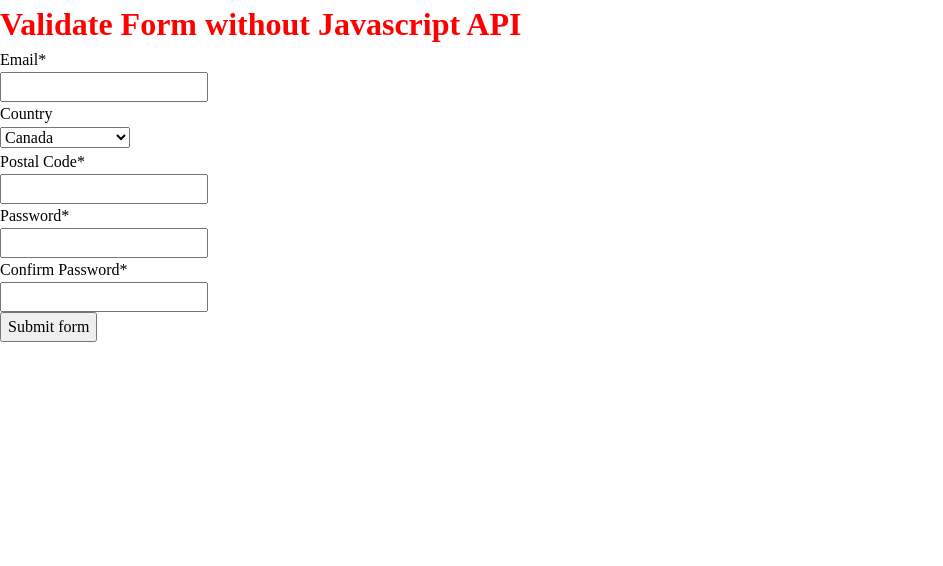
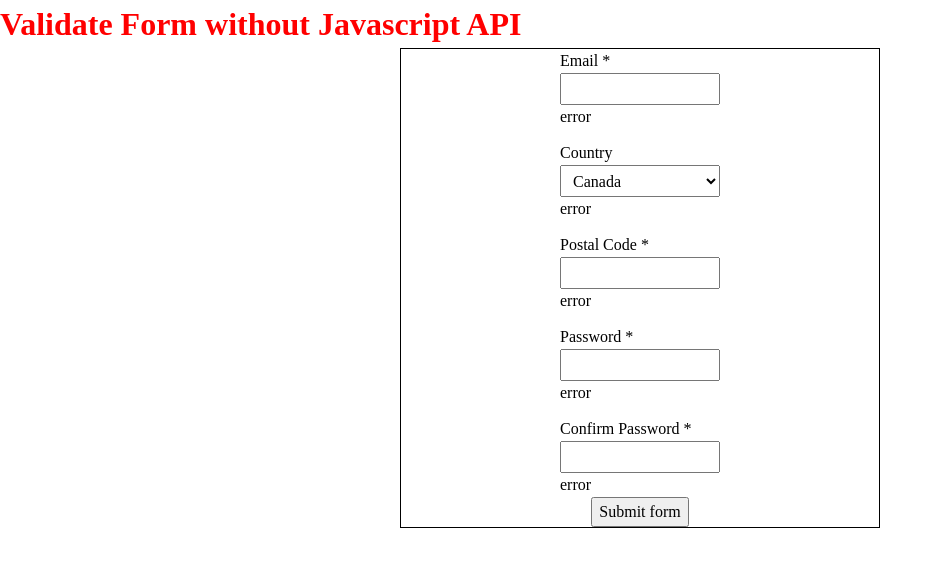
Before and after one commit to DustUnderBag/form-validation-noAPI, a website built with webpack: page src/template.html in a window 1280 px wide. Shown: the whole page, without its empty margins (0-943 px from the left). Built offline with nearby package versions, Linux system fonts and the light colour scheme.

Commit message:
Complete basic styling for the form and fields

```diff
--- /dev/null
+++ b/src/styles.css
@@ -0,0 +1,41 @@
+.error-msg {
+  height: 1.2rem;
+  font-size: 1.2rem;
+  line-height: 1;
+}
+
+.form-row ~ .form-row {
+  margin-top: 12px;
+}
+
+.invalid {
+  color: red;
+}
+
+.valid {
+  color: green;
+}
+
+form {
+  width: 480px;
+  border: 1px solid black;
+  margin: 0 auto;
+
+  display: flex;
+  flex-direction: column;
+  align-items: center;
+}
+
+input,
+select,
+option {
+  width: 160px;
+  height: 2rem;
+  font-size: 1rem;
+  line-height: 1;
+  padding: 5px 8px;
+}
+
+span.guide {
+  display: block;
+}
--- a/src/template.html
+++ b/src/template.html
@@ -9,8 +9,9 @@
     <h1>Validate Form without Javascript API</h1>
     <form action="#" novalidate>
       <p class="form-row">
-        <label for="email">Email<span aria-label="label">*</span></label>
+        <label for="email">Email<span aria-label="label"> *</span></label>
         <input type="email" id="email" required />
+        <span class="guide">error</span>
       </p>
 
       <p class="form-row">
@@ -21,23 +22,26 @@
           <option value="uk">United Kingdom</option>
           <option value="fr">France</option>
         </select>
+        <span class="guide">error</span>
       </p>
 
       <p class="form-row">
         <label for="postal-code"
-          >Postal Code<span aria-label="label">*</span></label
+          >Postal Code<span aria-label="label"> *</span></label
         >
         <input type="text" id="postal-code" required />
+        <span class="guide">error</span>
       </p>
 
       <p class="form-row">
-        <label for="pwd">Password<span aria-label="label">*</span></label>
+        <label for="pwd">Password<span aria-label="label"> *</span></label>
         <input type="password" name="pwd" id="pwd" required minlength="8" />
+        <span class="guide">error</span>
       </p>
 
       <p class="form-row">
         <label for="cfm-pwd"
-          >Confirm Password<span aria-label="label">*</span></label
+          >Confirm Password<span aria-label="label"> *</span></label
         >
         <input
           type="password"
@@ -46,6 +50,7 @@
           required
           minlength="8"
         />
+        <span class="guide">error</span>
       </p>
 
       <button type="submit">Submit form</button>
```
Also changed, not shown: src/index.js (+1 -48 lines).
